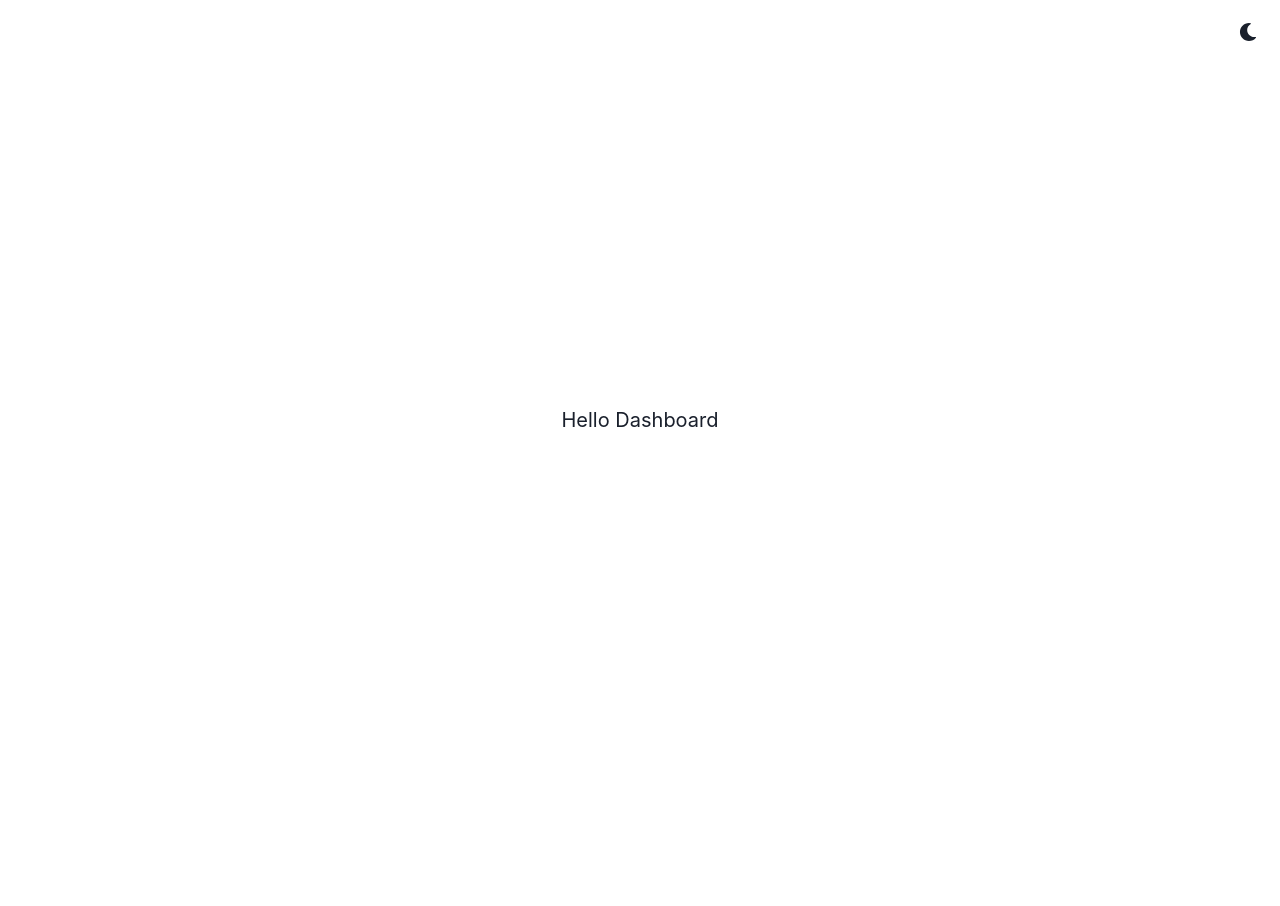
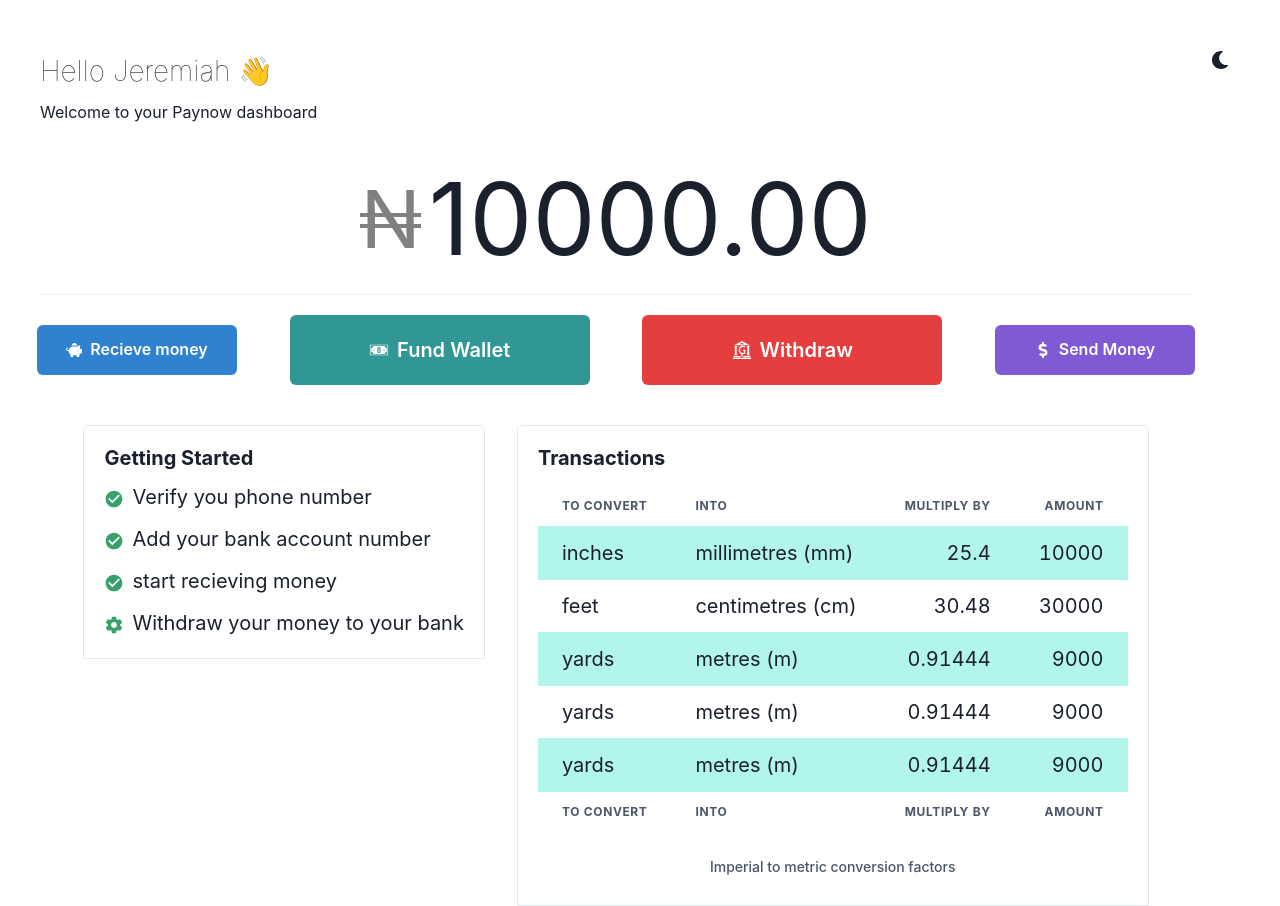
Before and after one commit to esiebomaj/paynow-frontend, a React (Create React App) app: page / in a window 1280 px wide. Before the commit the page ends 800 px from the top, so only its background shows below. Built offline with nearby package versions, Linux system fonts and the light colour scheme.

Commit message:
added template for dashboard UI

```diff
--- a/src/App.js
+++ b/src/App.js
@@ -23,7 +23,7 @@ function App() {
       <ChakraProvider theme={theme}>
         <BrowserRouter>
           <Box textAlign="center" fontSize="xl">
-            <Grid minH="100vh" p={3}>
+            <Grid minH="100vh" p={10}>
               <ColorModeSwitcher justifySelf="flex-end" />
               <Routes>
                 <Route path="/" element={<Dashboard />} />
--- a/src/components/Dashboard/index.jsx
+++ b/src/components/Dashboard/index.jsx
@@ -1,7 +1,268 @@
+import {
+  Text,
+  Link,
+  VStack,
+  Input,
+  Stack,
+  PinInput,
+  PinInputField,
+  HStack,
+  InputLeftElement,
+  InputGroup,
+  Button,
+  Heading,
+  Spacer,
+  Flex,
+  CardBody,
+  Card,
+  useToast,
+  Image,
+  Divider,
+  ListIcon,
+  List,
+  Box,
+  ListItem,
+  TableContainer,
+  Table,
+  TableCaption,
+  Thead,
+  Tr,
+  Th,
+  Tbody,
+  Tfoot,
+  Td,
+  Icon,
+} from '@chakra-ui/react';
+import { AtSignIcon, ArrowForwardIcon } from '@chakra-ui/icons';
+import { FaDollarSign, FaPiggyBank } from 'react-icons/fa';
+import { MdSettings, MdCheckCircle } from 'react-icons/md';
+import { GiBanknote, GiBank } from 'react-icons/gi';
+
+const Naira = () => {
+  return (
+    <VStack position={'relative'}>
+      <Text color={'grey'} fontSize={80}>
+        N
+      </Text>
+      <div
+        style={{
+          background: 'grey',
+          width: '100%',
+          top: '45%',
+          position: 'absolute',
+          height: '4px',
+        }}
+      ></div>
+      <div
+        style={{
+          background: 'grey',
+          width: '100%',
+          top: '54%',
+          position: 'absolute',
+          height: '4px',
+        }}
+      ></div>
+    </VStack>
+  );
+};
+
 const Dashboard = () => {
-    return (
-        <h1>Hello Dashboard</h1>
-     );
-}
+  return (
+    <VStack
+      css={{
+        top: 0,
+        position: 'absolute',
+        width: '90%',
+        bottom: 0,
+        display: 'flex',
+        alignItems: 'center',
+        justifyContent: 'flex-start',
+      }}
+      spacing={0}
+      alignContent="flex-start"
+    >
+      <VStack
+        justifySelf="flex-start"
+        css={{
+          marginTop: '50px',
+          marginBottom: '20px',
+          display: 'flex',
+          alignItems: 'flex-start',
+          alignSelf: 'flex-start',
+        }}
+      >
+        <Text fontSize={28} fontWeight={64}>
+          Hello Jeremiah 👋
+        </Text>
+        <Text fontSize={16}>Welcome to your Paynow dashboard</Text>
+      </VStack>
+      <HStack>
+        <Naira />
+        <Text fontSize={100}>10000.00</Text>
+      </HStack>
+      <Divider />
+      <Box
+        css={{
+          paddingTop: '20px',
+        }}
+      >
+        <HStack>
+          <Button
+            leftIcon={<Icon as={FaPiggyBank} />}
+            colorScheme="blue"
+            variant="solid"
+            size="lg"
+            width={200}
+            height={50}
+            fontSize={16}
+          >
+            Recieve money
+          </Button>
+          <Spacer width={30} />
+          <Button
+            leftIcon={<Icon as={GiBanknote} />}
+            colorScheme="teal"
+            variant="solid"
+            size="lg"
+            width={300}
+            height={70}
+            fontSize={20}
+          >
+            Fund Wallet
+          </Button>
+          <Spacer width={50} />
+          <Button
+            leftIcon={<Icon as={GiBank} />}
+            colorScheme="red"
+            variant="solid"
+            width={300}
+            height={70}
+            fontSize={20}
+          >
+            Withdraw
+          </Button>
+          <Spacer width={30} />
+          <Button
+            leftIcon={<Icon as={FaDollarSign} />}
+            colorScheme="purple"
+            variant="solid"
+            width={200}
+            height={50}
+            fontSize={16}
+          >
+            Send Money
+          </Button>
+        </HStack>
+      </Box>
+
+      <Box>
+        <HStack mt={10} css={{ display: 'flex', alignItems: 'flex-start' }}>
+          <Box border="1px" borderColor="gray.200" p={5} borderTopRadius="md">
+            <List
+              spacing={3}
+              css={{
+                display: 'flex',
+                alignItems: 'flex-start',
+                flexDirection: 'column',
+              }}
+            >
+              <Heading as="h4" size="md">
+                Getting Started
+              </Heading>
+              <ListItem>
+                <ListIcon as={MdCheckCircle} color="green.500" />
+                Verify you phone number
+              </ListItem>
+              <ListItem>
+                <ListIcon as={MdCheckCircle} color="green.500" />
+                Add your bank account number
+              </ListItem>
+              <ListItem>
+                <ListIcon as={MdCheckCircle} color="green.500" />
+                start recieving money
+              </ListItem>
+              <ListItem>
+                <ListIcon as={MdSettings} color="green.500" />
+                Withdraw your money to your bank
+              </ListItem>
+            </List>
+          </Box>
+          <Spacer />
+          <Spacer />
+          <Spacer />
+          <Box border="1px" borderColor="gray.200" p={5} borderTopRadius="md">
+            <TableContainer
+              css={{
+                display: 'flex',
+                alignItems: 'flex-start',
+                flexDirection: 'column',
+              }}
+            >
+              <Heading as="h4" size="md" mb={4}>
+                Transactions{' '}
+              </Heading>
+              <Spacer />
+              <Spacer />
+              <Spacer />
+              <Table variant="striped" colorScheme="teal">
+                <TableCaption>
+                  Imperial to metric conversion factors
+                </TableCaption>
+                <Thead>
+                  <Tr>
+                    <Th>To convert</Th>
+                    <Th>into</Th>
+                    <Th isNumeric>multiply by</Th>
+                    <Th isNumeric>Amount</Th>
+                  </Tr>
+                </Thead>
+                <Tbody>
+                  <Tr>
+                    <Td>inches</Td>
+                    <Td>millimetres (mm)</Td>
+                    <Td isNumeric>25.4</Td>
+                    <Td isNumeric>10000</Td>
+                  </Tr>
+                  <Tr>
+                    <Td>feet</Td>
+                    <Td>centimetres (cm)</Td>
+                    <Td isNumeric>30.48</Td>
+                    <Td isNumeric>30000</Td>
+                  </Tr>
+                  <Tr>
+                    <Td>yards</Td>
+                    <Td>metres (m)</Td>
+                    <Td isNumeric>0.91444</Td>
+                    <Td isNumeric>9000</Td>
+                  </Tr>
+                  <Tr>
+                    <Td>yards</Td>
+                    <Td>metres (m)</Td>
+                    <Td isNumeric>0.91444</Td>
+                    <Td isNumeric>9000</Td>
+                  </Tr>
+                  <Tr>
+                    <Td>yards</Td>
+                    <Td>metres (m)</Td>
+                    <Td isNumeric>0.91444</Td>
+                    <Td isNumeric>9000</Td>
+                  </Tr>
+                </Tbody>
+                <Tfoot>
+                  <Tr>
+                    <Th>To convert</Th>
+                    <Th>into</Th>
+                    <Th isNumeric>multiply by</Th>
+                    <Th isNumeric>Amount</Th>
+                  </Tr>
+                </Tfoot>
+              </Table>
+            </TableContainer>
+          </Box>
+        </HStack>
+      </Box>
+    </VStack>
+  );
+};
 
 export default Dashboard;
--- a/src/components/Login/index.jsx
+++ b/src/components/Login/index.jsx
@@ -49,7 +49,6 @@ const LoginPage = () => {
       localStorage.setItem('access_token', res.access_token);
       localStorage.setItem('refresh_token', res.refresh_token);
       setUser(res.user);
-      console.log(res);
     } catch (e) {
       const err = e.response.data;
       for (let key in err) {
```
